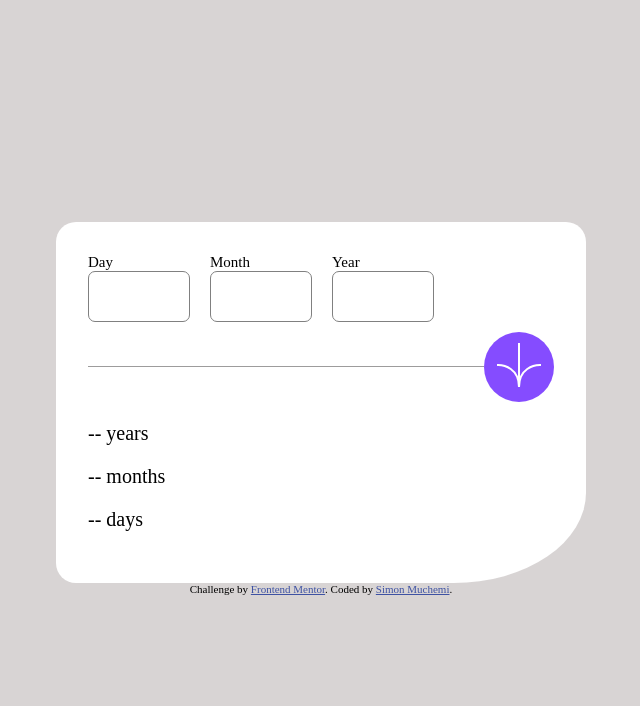
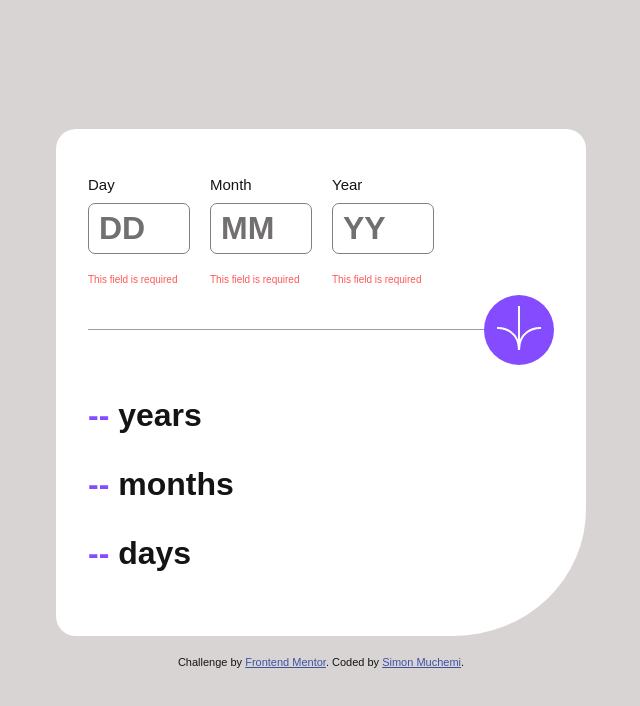
Before and after one commit to Simon-Muchemi/age-calculator-app, a plain HTML site: page index.html in a window 1280 px wide. Shown: the whole page, without its empty margins (319-959 px from the left). Drawn offline with Linux system fonts and the light colour scheme; a web font is replaced by a local one.

Commit message:
Desktop UI

```diff
--- a/index.html
+++ b/index.html
@@ -5,6 +5,7 @@
     <meta name="viewport" content="width=device-width, initial-scale=1.0"> <!-- displays site properly based on user's device -->
     <link rel="icon" type="image/png" sizes="32x32" href="./assets/images/favicon-32x32.png">
     <link rel="stylesheet" href="style.css">
+    <link rel="stylesheet" href="https://fonts.google.com/specimen/Poppins">
     <script src="script.js" defer></script>
     <title>Frontend Mentor | Age calculator app</title>
 </head>
@@ -12,26 +13,36 @@
 <main>
     <div class="container">
         <div class="inputs">
-            <label for="day">Day<br>
-                <input type="number" name="day" id="day">
-            </label>
-            <label for="month">
-                Month<br>
-                <input type="number" name="month" id="month">
-            </label>
-            <label for="year">
-                Year<br>
-                <input type="number" name="year" id="year">
-            </label>
+            <div class="day-input">
+                <label for="day">
+                    <p class="label-text">Day</p>
+                    <input type="number" name="day" id="day" placeholder="DD">
+                </label>
+                <p class="error">This field is required</p>
+            </div>
+            <div class="month-input">
+                <label for="month">
+                    <p class="label-text">Month</p>
+                    <input type="number" name="month" id="month" placeholder="MM">
+                </label>
+                <p class="error">This field is required</p>
+            </div>
+            <div class="year-input">
+                <label for="year">
+                    <p class="label-text">Year </p>
+                    <input type="number" name="year" id="year" placeholder="YY">
+                </label>
+                <p class="error">This field is required</p>
+            </div>
         </div>
         <div class="line-and-button">
             <div id="line"></div>
             <button><img src="assets/images/icon-arrow.svg" alt="arrow"></button>
         </div>
         <div class="calculated">
-            <p class="calc"><a>--</a> years</p>
-            <p class="calc"> <a>--</a> months</p>
-            <p class="calc"> <a>--</a> days</p>
+            <p><span class="value">--</span> years</p>
+            <p><span class="value">--</span> months</p>
+            <p><span class="value">--</span> days</p>
         </div>
     </div>
     <div class="attribution">
--- a/style.css
+++ b/style.css
@@ -31,15 +31,19 @@ The designs were created to the following widths:
 - Family: [Poppins](https://fonts.google.com/specimen/Poppins)
 - Weights: 400i, 700, 800i*/
 body{
+    font-family: "Poppins", sans-serif;
     font-size: 10px;
+    color: hsl(0, 0%, 8%);
     background-color: #d8d4d4;
     display: grid;
     min-height: 100vh;
     place-items: center;
+    overflow: hidden;
 }
 .attribution {
     font-size: 11px;
     text-align: center;
+    margin: 20px;
 }
 .attribution a {
     color: hsl(228, 45%, 44%);
@@ -63,6 +67,7 @@ body{
     border: 1px solid grey;
     border-radius: 7px;
     padding: 10px;
+    margin-bottom: 10px;
     font-size: 32px;
     color: grey;
     -moz-appearance: textfield;
@@ -72,10 +77,14 @@ input::-webkit-inner-spin-button {
     -webkit-appearance: none;
     margin: 0;
 }
+input::placeholder{
+    font-weight: 700;
+    color: hsl(0, 1%, 44%);
+}
 .line-and-button{
     display: flex;
     align-items: center;
-    margin-top: 10px;
+    /*margin-top: 10px;*/
 }
 .line-and-button #line{
     flex-grow: 15;
@@ -90,3 +99,22 @@ button{
     border: 1px black;
     background-color: hsl(259, 100%, 65%);
 }
+button:hover{
+    cursor: pointer;
+    background-color: hsl(0, 0%, 8%);
+}
+.calculated{
+    font-size: 2rem;
+    font-weight: 800;
+}
+.value{
+    color: hsl(259, 100%, 65%);
+}
+.label-text{
+    margin-bottom: 10px;
+}
+.error{
+    font-size: 10px;
+    font-weight: 400;
+    color: hsl(0, 100%, 67%);
+}
```
